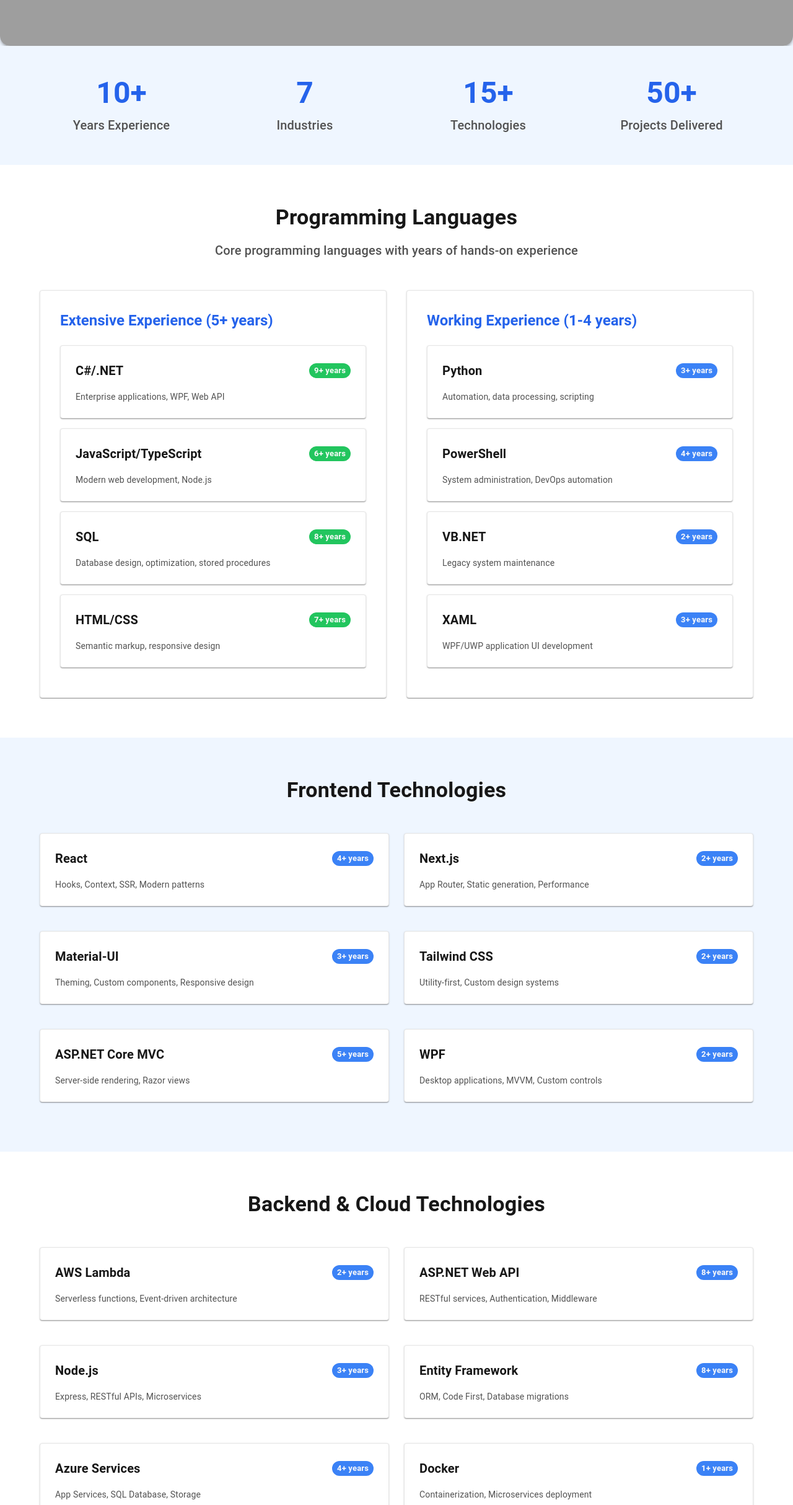
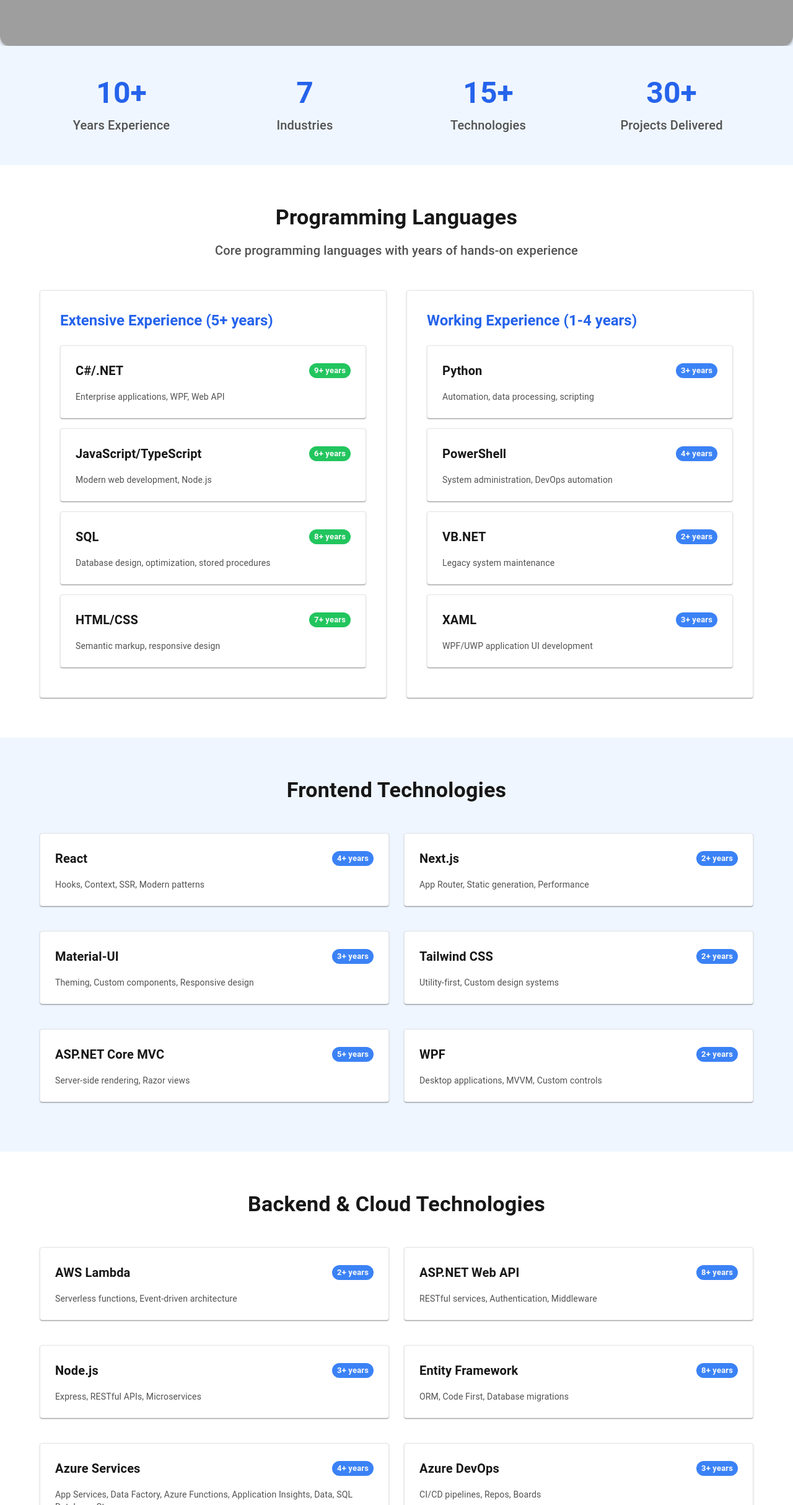
Before and after one commit to patcharapon-san/patcharapon-san.github.io, a Next.js app: page /skills in a window 1280 px wide. Shown: the part 372-2800 px from the top of the page at 62% size. Built offline with nearby package versions, Linux system fonts and the light colour scheme; grey boxes are pictures that could not be loaded.

Commit message:
commit - update service year

```diff
--- a/src/app/skills/page.tsx
+++ b/src/app/skills/page.tsx
@@ -42,7 +42,8 @@
     { name: "ASP.NET Web API", years: "8+", description: "RESTful services, Authentication, Middleware" },
     { name: "Node.js", years: "3+", description: "Express, RESTful APIs, Microservices" },
     { name: "Entity Framework", years: "8+", description: "ORM, Code First, Database migrations" },
-    { name: "Azure Services", years: "4+", description: "App Services, SQL Database, Storage" },
+    { name: "Azure Services", years: "4+", description: "App Services, Data Factory, Azure Functions, Application Insights, Data, SQL Database, Storage" },
+    { name: "Azure DevOps", years: "3+", description: "CI/CD pipelines, Repos, Boards" },
     { name: "Docker", years: "1+", description: "Containerization, Microservices deployment" },
 ];
 
@@ -57,11 +58,11 @@
 // Industry Experience
 const industryExperience = [
     { name: "Oil & Gas", years: "4+", projects: "Production systems, Regulatory compliance", icon: <OilBarrel fontSize="large" color="primary" /> },
-    { name: "Government", years: "1.11", projects: "Electronic visa systems, Public services", icon: <AccountBalanceOutlined fontSize="large" color="primary" /> },
+    { name: "Government", years: "1+", projects: "Electronic visa systems, Public services", icon: <AccountBalanceOutlined fontSize="large" color="primary" /> },
     { name: "Manufacturing", years: "2+", projects: "Production tracking, Inventory management", icon: <Factory fontSize="large" color="primary" /> },
     { name: "E-commerce", years: "2+", projects: "Payment processing, Order management", icon: <WebOutlined fontSize="large" color="primary" /> },
-    { name: "Marketing Tech", years: "2.4", projects: "Email automation, CMS, Analytics", icon: <Code fontSize="large" color="primary" /> },
-    { name: "HR Technology", years: "2.4", projects: "Recruitment systems, Employee management", icon: <People fontSize="large" color="primary" /> },
+    { name: "Marketing Tech", years: "2+", projects: "Email automation, CMS, Analytics", icon: <Code fontSize="large" color="primary" /> },
+    { name: "HR Technology", years: "2+", projects: "Recruitment systems, Employee management", icon: <People fontSize="large" color="primary" /> },
     { name: "Education", years: "1+", projects: "Learning management, Student information", icon: <SchoolOutlined fontSize="large" color="primary" /> },
 ];
 
@@ -150,7 +151,7 @@
                         </GridLegacy>
                         <GridLegacy item xs={6} md={3} sx={{ textAlign: 'center' }}>
                             <Typography variant="h3" sx={{ fontWeight: 700, color: colorCombos.text.title, mb: 1 }}>
-                                50+
+                                30+
                             </Typography>
                             <Typography variant="h6" sx={{ color: colorCombos.text.secondary_1 }}>
                                 Projects Delivered
```
